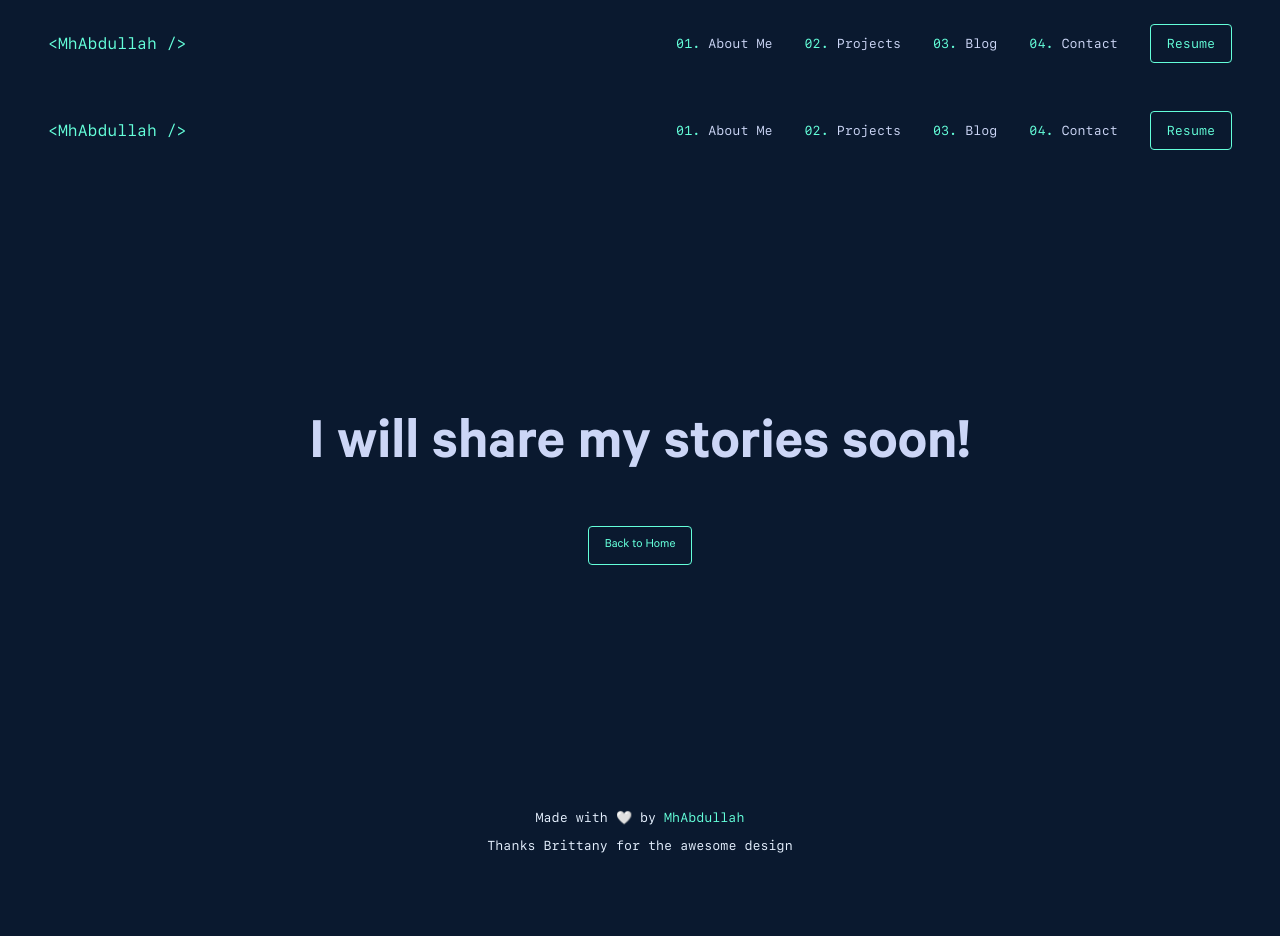
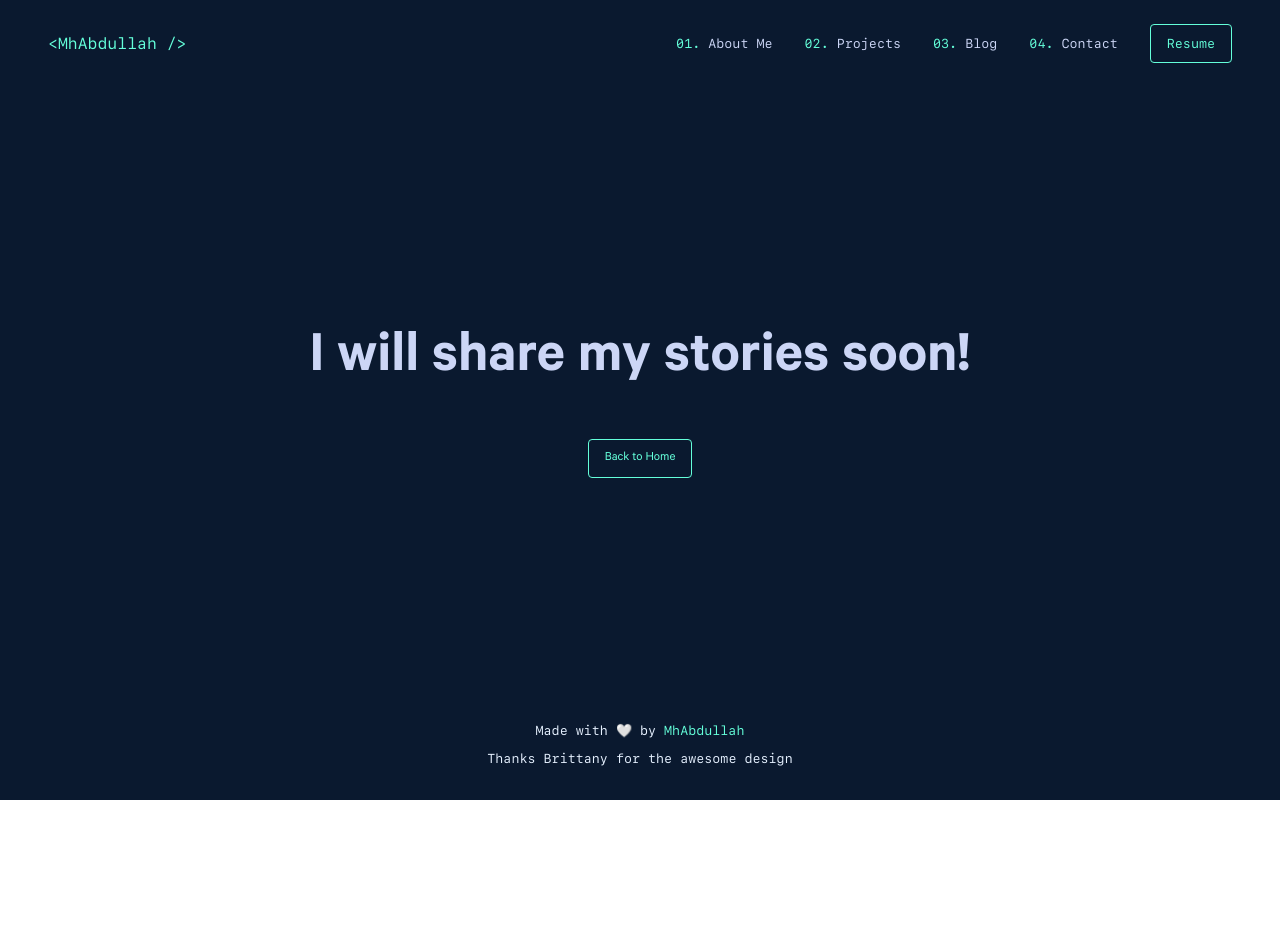
Before and after one commit to mohaymenrafi/personal-portfolio, a Next.js app: page /blog in a window 1280 px wide. Shown: the top 936 px of the page. After the commit the page ends 800 px from the top, so only its background shows below. Built offline with nearby package versions, Linux system fonts and the light colour scheme.

Commit message:
Blog page fix (#4)
* blog page header & footer duplication removed

```diff
--- a/pages/blog/index.tsx
+++ b/pages/blog/index.tsx
@@ -1,14 +1,8 @@
 import Link from "next/link";
 import React from "react";
-import Footer from "../../components/Footer/Footer";
-import Header from "../../components/Header/Header";
-
-// 87+127
 
 export default function Blog() {
   return (
-    <div>
-      <Header />
     <section className="h-[calc(100vh-199px)] md:h-[calc(100vh-214px)] bg-navy flex items-center justify-center flex-col">
       <h2 className="text-lightest-slate text-5xl md:text-6xl font-sans font-bold py-12 text-center">
         I will share my stories soon!
@@ -17,7 +11,5 @@
         <Link href="/">Back to Home</Link>
       </button>
     </section>
-      <Footer />
-    </div>
   );
 }
```
Lines whose indentation alone changed are shown as unchanged.
